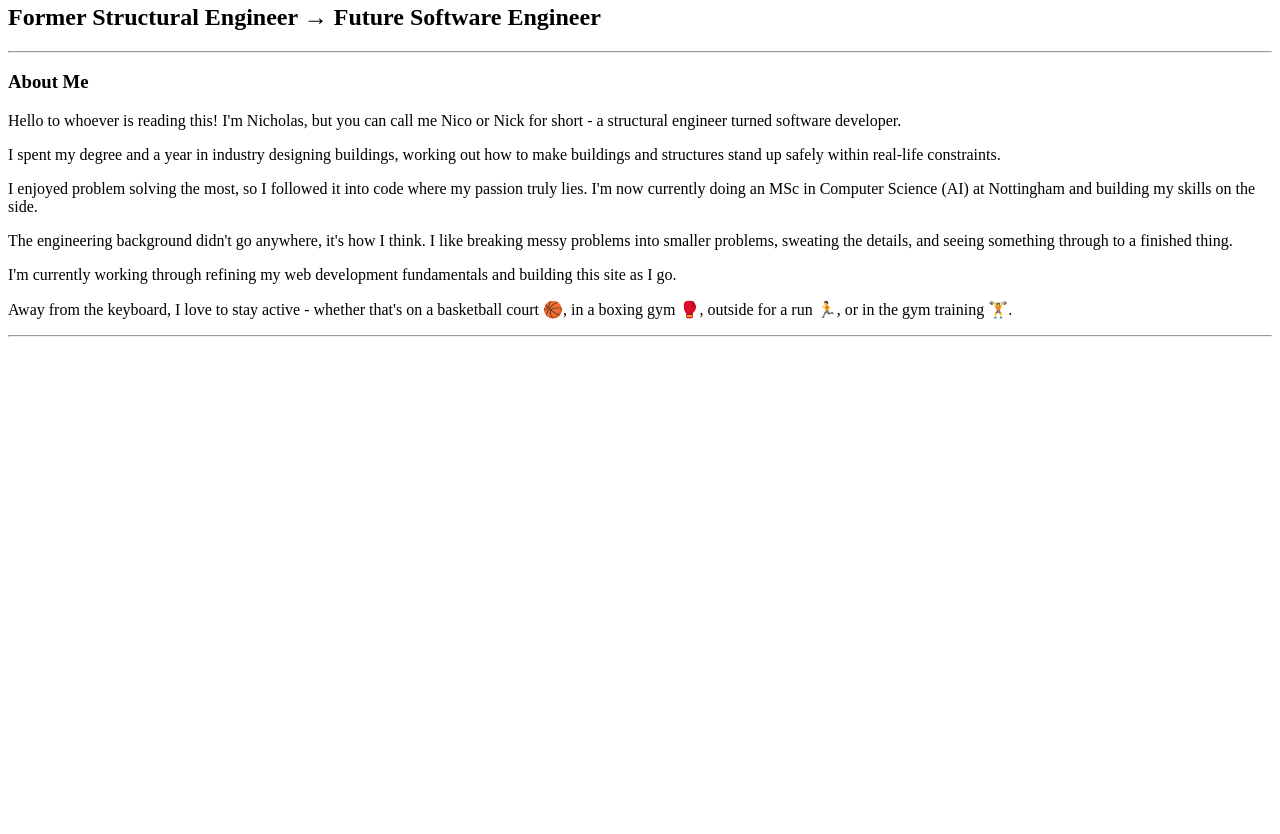
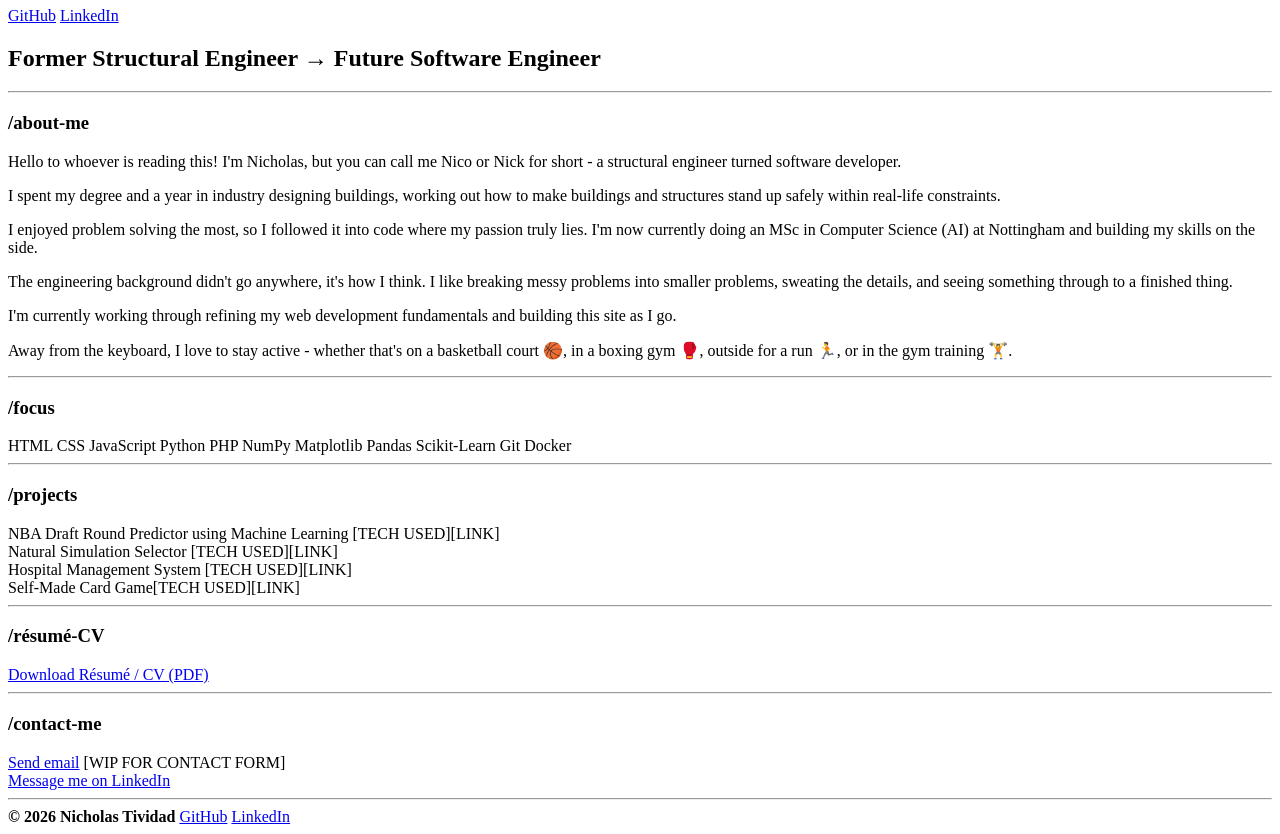
Before and after one commit to NicoTividad/portfolio-website, a plain HTML site: page index.html in a window 1280 px wide. Shown: the part 114-948 px from the top of the page. Before the commit the page ends 800 px from the top, so only its background shows below. Drawn offline with Linux system fonts and the light colour scheme.

Commit message:
Updated the index.html to finish the skeleton

```diff
--- a/index.html
+++ b/index.html
@@ -7,22 +7,58 @@
 </head>
 <body>
     <!-- TOP HEADER SECTION WITH LINKS TO SOCIALS -->
+    <h3> /home</h3>
     <h1>Nicholas Tividad</h1>
         <a href="https://github.com/NicoTividad" target="_blank" rel="noreferrer">GitHub</a>
         <a href="https://www.linkedin.com/in/nicholas-tividad/" target="_blank" rel="noreferrer">LinkedIn</a>
 
     <h2>Former Structural Engineer &#8594; Future Software Engineer</h2>
 
-     <!-- ABOUT ME SECTION -->
     <hr>
 
-    <h3>About Me</h3>
+     <!-- ABOUT ME SECTION -->
+    <h3>/about-me</h3>
         <p>Hello to whoever is reading this! I'm Nicholas, but you can call me Nico or Nick for short - a structural engineer turned software developer.</p>
         <p>I spent my degree and a year in industry designing buildings, working out how to make buildings and structures stand up safely within real-life constraints.</p>
         <p>I enjoyed problem solving the most, so I followed it into code where my passion truly lies. I'm now currently doing an MSc in Computer Science (AI) at Nottingham and building my skills on the side.</p>
         <p>The engineering background didn't go anywhere, it's how I think. I like breaking messy problems into smaller problems, sweating the details, and seeing something through to a finished thing.</p>
         <p>I'm currently working through refining my web development fundamentals and building this site as I go.</p>
         <p>Away from the keyboard, I love to stay active - whether that's on a basketball court &#127936, in a boxing gym &#129354, outside for a run &#127939, or in the gym training &#127947.</p>
+
     <hr>
+
+    <!-- FOCUS SECTION -->
+     <h3>/focus</h3>
+        <p1>HTML CSS JavaScript Python PHP NumPy Matplotlib Pandas Scikit-Learn Git Docker</p1>
+
+    <hr>
+
+    <!-- PROJECTS SECTION -->
+    <h3>/projects</h3>
+        <p1>NBA Draft Round Predictor using Machine Learning [TECH USED][LINK]</p1><br>
+        <p1>Natural Simulation Selector [TECH USED][LINK]</p1> <br>
+        <p1>Hospital Management System [TECH USED][LINK]</p1> <br>
+        <p1>Self-Made Card Game[TECH USED][LINK]</p1>
+
+    <hr>
+
+    <!-- CV SECTION -->
+    <h3>/re&#769;sume&#769;-CV</h3>
+        <a href="downloads/cv.pdf" download="Nico Tividad CV">Download Re&#769;sume&#769; / CV (PDF)</a>
+
+    <hr>
+
+    <!-- CONTACT ME SECTION -->
+    <h3>/contact-me</h3>
+        <a href="mailto:ntivibusiness@gmail.com" target="_blank" rel="noreferrer">Send email</a> <p1>[WIP FOR CONTACT FORM]</p1><br>
+        <a href="https://www.linkedin.com/in/nicholas-tividad/" target="_blank" rel="noreferrer">Message me on LinkedIn</a>
+
+    <hr>
+
+    <!-- BOTTOM HEADER SECTION WITH COPYRIGHT AND LINKS TO SOCIALS AGAIN -->
+    <p1><strong>&#169; 2026 Nicholas Tividad</strong></p1>
+    <a href="https://github.com/NicoTividad" target="_blank" rel="noreferrer">GitHub</a>
+    <a href="https://www.linkedin.com/in/nicholas-tividad/" target="_blank" rel="noreferrer">LinkedIn</a>
+
 </body>
 </html>
```
Also changed, not shown: 1 other file.
